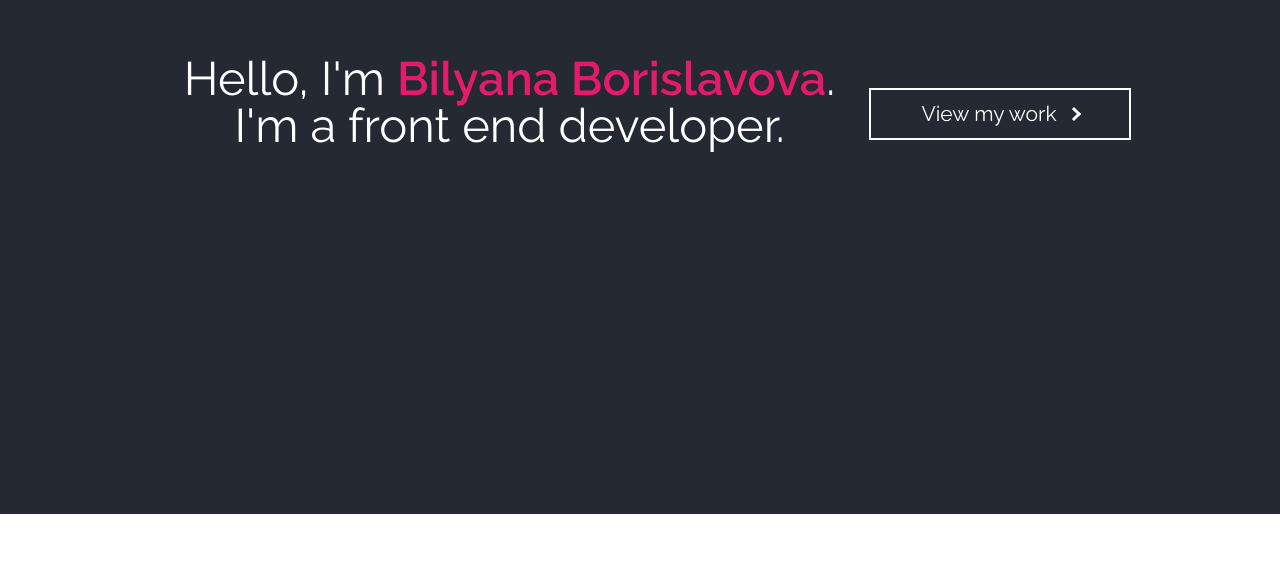
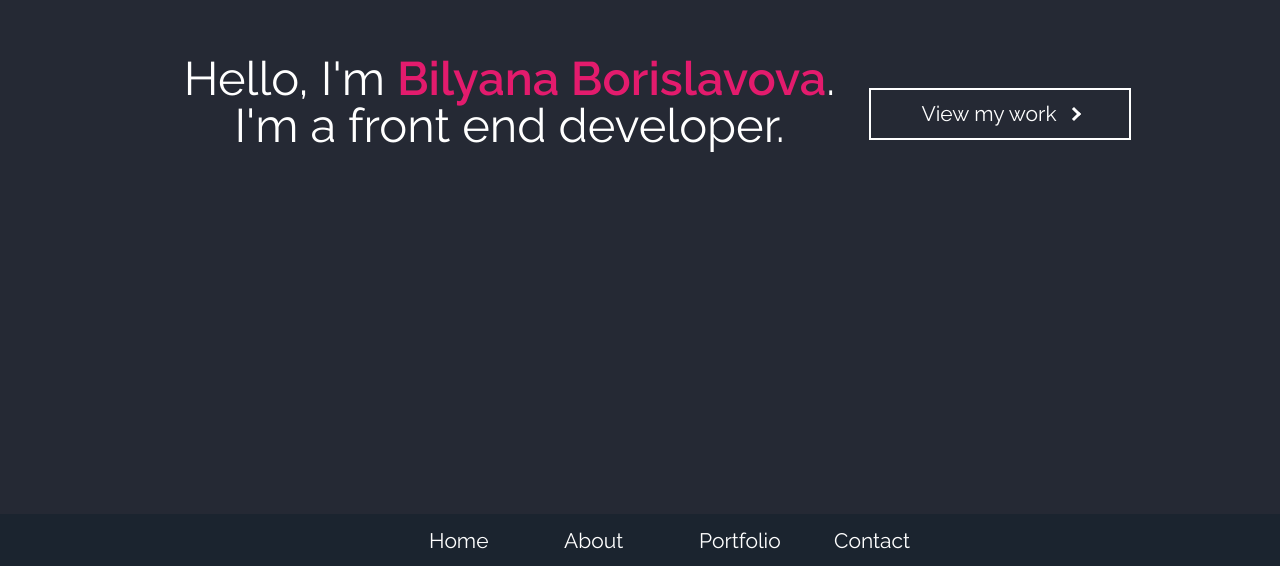
Before and after one commit to BilyanaBorislavova/portfolio, a React (Create React App) app: page / in a window 1280 px wide. Shown: the part 286-852 px from the top of the page. Before the commit the page ends 800 px from the top, so only its background shows below. Built offline with nearby package versions, Linux system fonts and the light colour scheme.

Commit message:
Added Navigation to App.tsx

```diff
--- a/src/App.tsx
+++ b/src/App.tsx
@@ -2,11 +2,13 @@ import './styles/styles.scss';
 
 import React from 'react';
 import Header from './components/header/header';
+import Navigation from './components/navigation/navigation';
 
 function App() {
   return (
     <div className="App">
       <Header />
+      <Navigation />
     </div>
   );
 }
```
